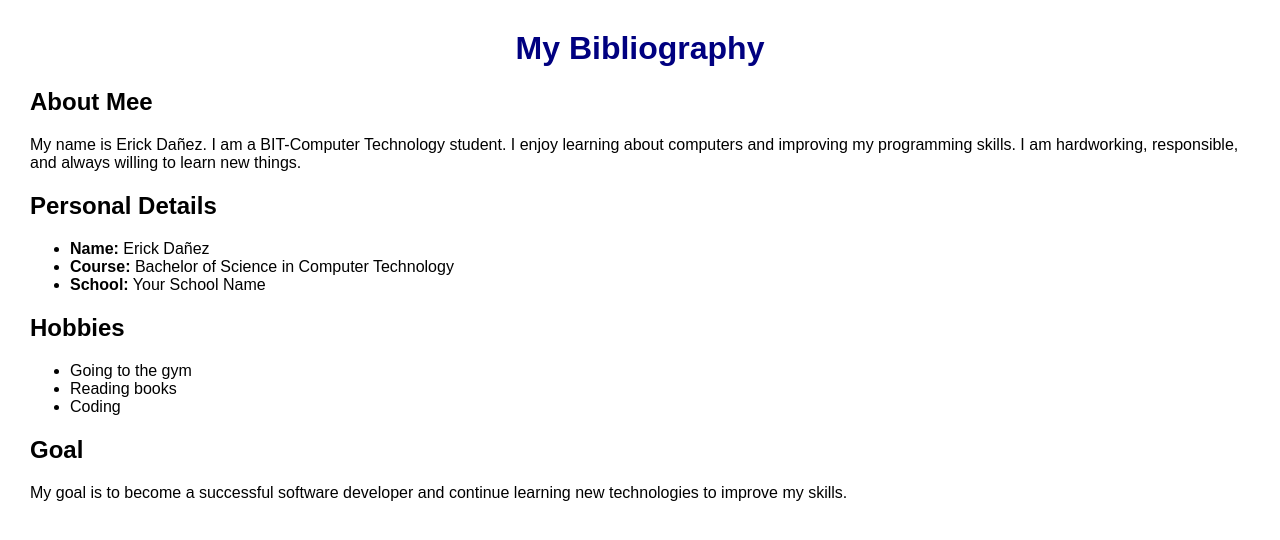
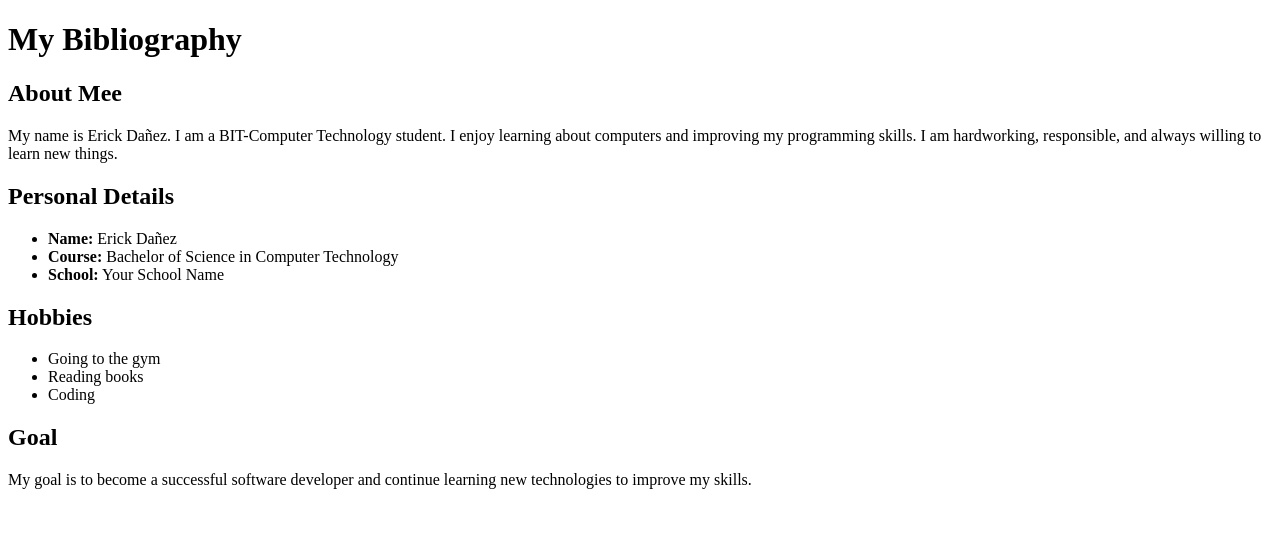
Before and after one commit to ericxv6/valve, a plain HTML site: page INDEX.HTML in a window 1280 px wide. Drawn offline with Linux system fonts and the light colour scheme.

Commit message:
Activity 1

```diff
--- a/INDEX.HTML
+++ b/INDEX.HTML
@@ -5,22 +5,6 @@
     <meta name="viewport" content="width=device-width, initial-scale=1.0">
     <title>My Bibliography</title>
 
-    <style>
-        body {
-            font-family: Arial, sans-serif;
-            background-color: white;
-            margin: 30px;
-        }
-
-        h1 {
-            text-align: center;
-            color: navy;
-        }
-
-        h2 {
-            color: black;
-        }
-    </style>
 </head>
 <body>
 
```
